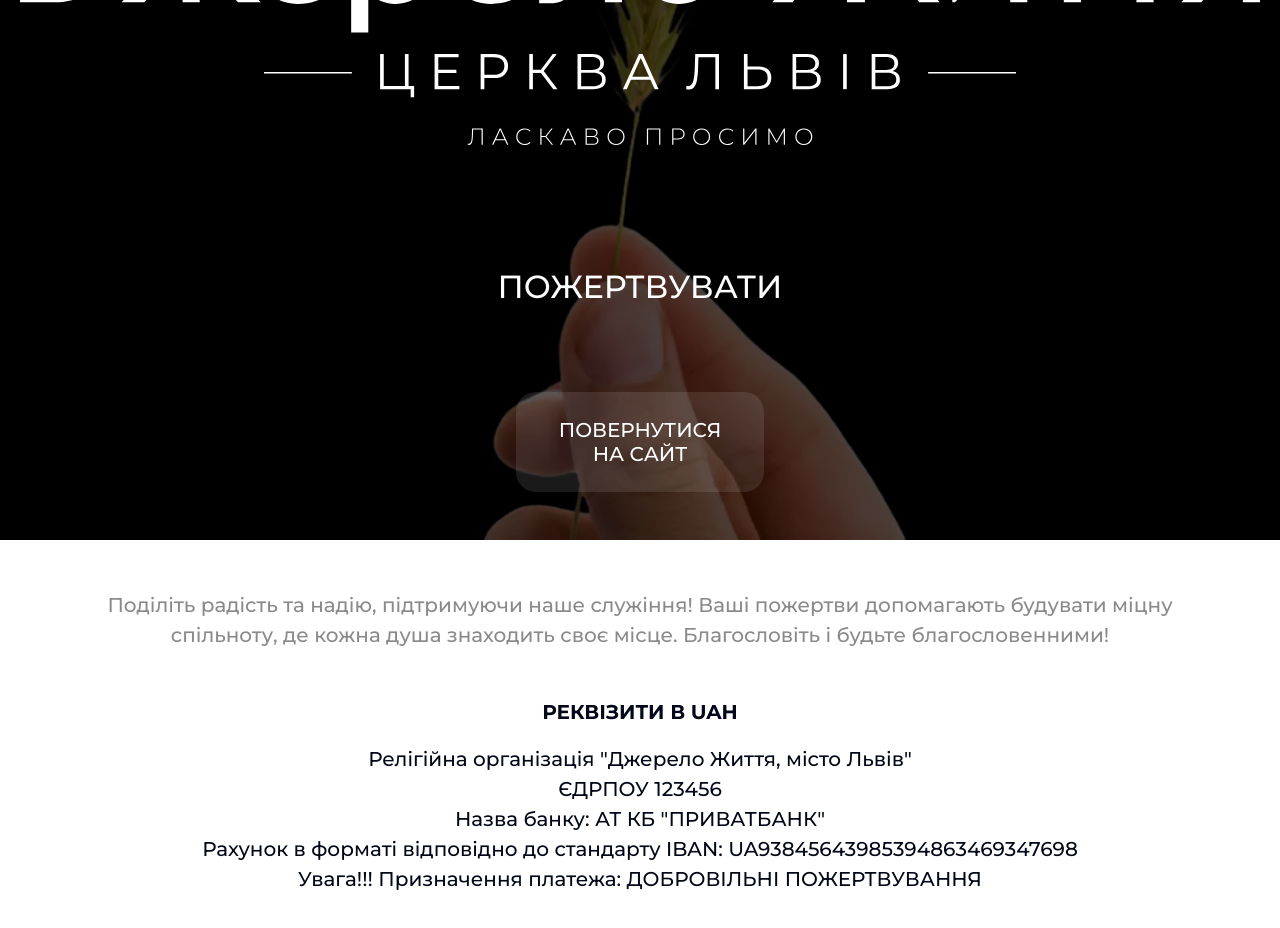
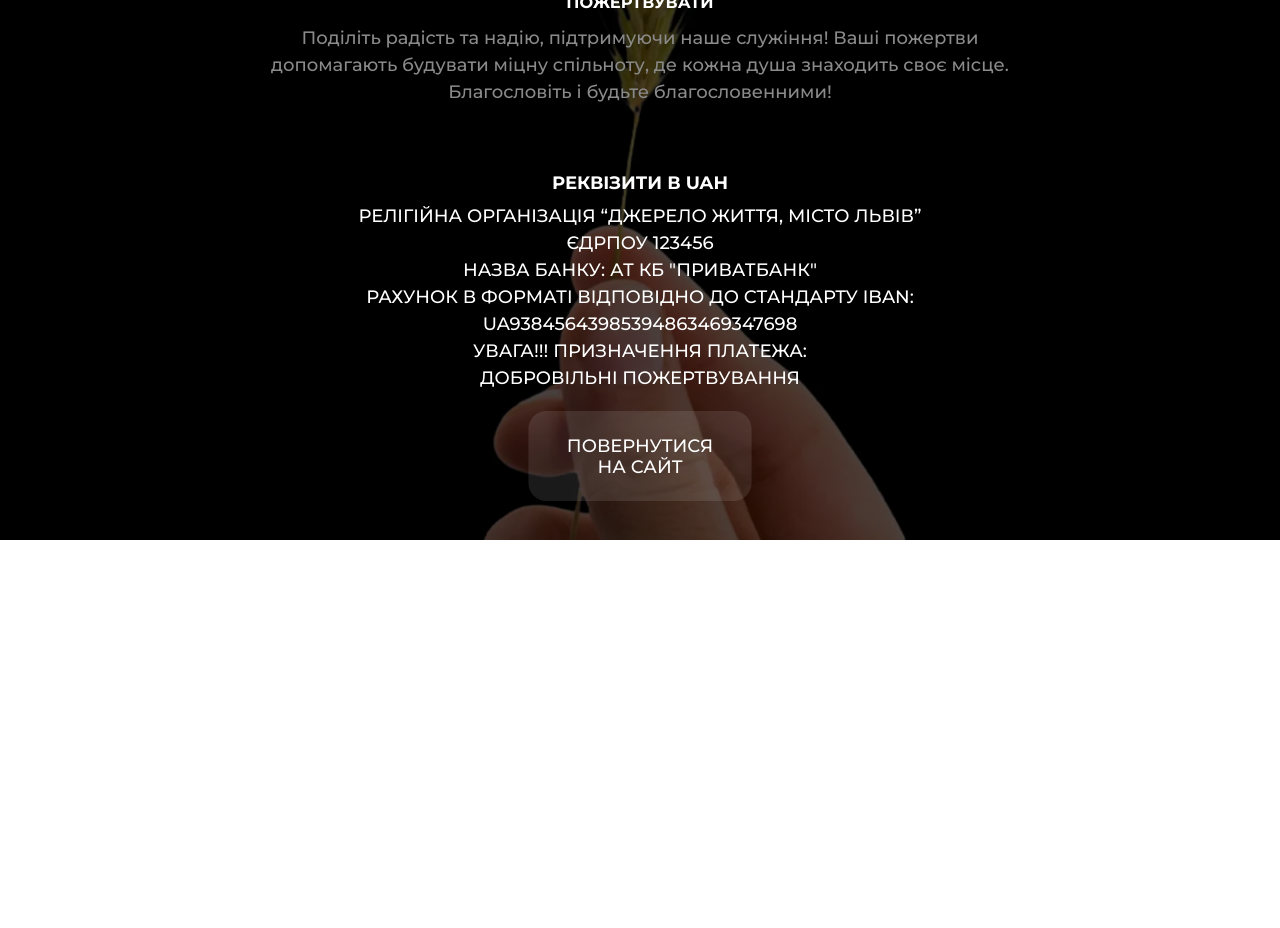
Before and after one commit to d-church/website, a Next.js app: page /uk/donate in a window 1280 px wide. Shown: the part 260-1188 px from the top of the page. After the commit the page ends 800 px from the top, so only its background shows below. Built offline with nearby package versions, Linux system fonts and the light colour scheme.

Commit message:
Donate page was reworkeda and h1 was for SEO added.

```diff
--- a/src/app/[locale]/donate/page.tsx
+++ b/src/app/[locale]/donate/page.tsx
@@ -1,10 +1,6 @@
 import { unstable_setRequestLocale } from "next-intl/server";
 
-import {
-  // OtherDonateMethods,
-  PreviewBlock,
-  WrapperQuoteBlock,
-} from "@/components/donate-page";
+import { MainHeaderBlock, PreviewBlock } from "@/components/donate-page";
 
 export default function DonatePage({
   params: { locale },
@@ -14,9 +10,8 @@ export default function DonatePage({
   unstable_setRequestLocale(locale);
   return (
     <>
+      <MainHeaderBlock />
       <PreviewBlock />
-      <WrapperQuoteBlock />
-      {/* <OtherDonateMethods /> */}
     </>
   );
 }
--- /dev/null
+++ b/src/components/donate-page/donation-header-block.tsx
@@ -0,0 +1,15 @@
+import { useTranslations } from "next-intl";
+
+export function DonationHeaderBlock() {
+  const t = useTranslations();
+  return (
+    <div className="3xl:scale-150 3xl:mt-[5rem] mt-[20px] text-center text-lg/[1.75rem] font-medium max-2xl:scale-90 xl:mt-0">
+      <p className="mb-[10px] font-bold uppercase">
+        {t("donate-page.preview-block.button-donate")}
+      </p>
+      <p className="max-w-[850px] text-gray lg:text-xl/[1.875rem]">
+        {t("donate-page.qr-codes-block.intro")}
+      </p>
+    </div>
+  );
+}
--- a/src/components/donate-page/iban-credentials-block.tsx
+++ b/src/components/donate-page/iban-credentials-block.tsx
@@ -3,19 +3,15 @@ import { useTranslations } from "next-intl";
 export function IbanCredentialsBlock() {
   const t = useTranslations();
   return (
-    <>
-      <p className="mb-[20px] text-xl/[1.5rem] font-bold">
+    <div className="3xl:scale-150 m-auto max-2xl:scale-90">
+      <p className="mb-[10px] mt-[50px] text-center text-xl/[1.5rem] font-bold">
         {t("donate-page.other-donate-methods.credentials.header")}
       </p>
-      <div className="text-center text-lg/[1.75rem] lg:text-xl/[1.875rem]">
-        <p>{t("donate-page.other-donate-methods.credentials.org-name")}</p>
-        <p>{t("donate-page.other-donate-methods.credentials.edrpou")}</p>
-        <p>{t("donate-page.other-donate-methods.credentials.bank-name")}</p>
-        <p>{t("donate-page.other-donate-methods.credentials.iban")}</p>
-        <p>
-          {t("donate-page.other-donate-methods.credentials.payment-purpose")}
+      <div className="max-w-[850px] text-center text-lg/[1.75rem] font-medium lg:text-xl/[1.875rem]">
+        <p className="whitespace-normal uppercase md:whitespace-pre-wrap">
+          {t("donate-page.other-donate-methods.credentials.inline")}
         </p>
       </div>
-    </>
+    </div>
   );
 }
--- a/src/components/donate-page/index.tsx
+++ b/src/components/donate-page/index.tsx
@@ -1,4 +1,4 @@
 export { OtherDonateMethods } from "./other-donate-methods";
 export { PreviewBlock } from "./preview-block";
 export { IbanCredentialsBlock } from "./iban-credentials-block";
-export { WrapperQuoteBlock } from "./wrapper-quote-block";
+export { MainHeaderBlock } from "./main-header-block";
--- /dev/null
+++ b/src/components/donate-page/main-header-block.tsx
@@ -0,0 +1,6 @@
+import { useTranslations } from "next-intl";
+
+export function MainHeaderBlock() {
+  const t = useTranslations("head.h1");
+  return <h1 className="sr-only">{t("donate")}</h1>;
+}
--- a/src/components/donate-page/preview-block.tsx
+++ b/src/components/donate-page/preview-block.tsx
@@ -1,8 +1,9 @@
+import { WrapperPreviewBlock } from "@components/wrapper-preview-block/wrapper-preview-block";
 import { useTranslations } from "next-intl";
 
-import { Button } from "../ui/button";
 import { Icons } from "../ui/icons";
-import { WrapperPreviewBlock } from "../wrapper-preview-block/wrapper-preview-block";
+import { DonationHeaderBlock } from "./donation-header-block";
+import { IbanCredentialsBlock } from "./iban-credentials-block";
 
 import { Link } from "@/app/navigation";
 import { clientUrl } from "@/utils/clientUrl";
@@ -11,32 +12,22 @@ export function PreviewBlock() {
   const t = useTranslations();
   return (
     <WrapperPreviewBlock>
-      <div className="container absolute z-10 flex h-full flex-col items-center pb-[3rem] pt-[3rem] text-white xl:justify-between xl:pt-[150px]">
+      <div className="container absolute z-10 flex h-full flex-col items-center justify-center pb-[3rem] text-white xl:justify-between xl:pt-[1.5rem]">
         <h1 className="hidden">{t("main-page.preview-block.title")}</h1>
         <p className="hidden">{t("main-page.preview-block.under-title")}</p>
         <p className="hidden">{t("main-page.preview-block.welcome-text")}</p>
-        <div className="hidden xl:block">
+        <div className="3xl:scale-100 hidden scale-75 xl:block">
           <Icons.textTitle className="w-full" />
-          <Icons.textUnderTitle className="w-full xl:mt-[20px]" />
-          <Icons.textWelcome className="w-full xl:mt-[30px]" />
+          <Icons.textUnderTitle className="w-full" />
+          <Icons.textWelcome className="w-full xl:mt-[15px]" />
         </div>
-        <Icons.textMobile className="w-full xl:hidden" />
-        <div className="mt-[60px] flex h-full flex-col justify-between xl:mt-[100px]">
-          <Button
-            disabled
-            className="w-[250px] cursor-default self-center border-0 px-[20px] py-[10px] text-2xl/[1.75rem] font-medium  hover:bg-transparent hover:text-white md:px-[38px] xl:mt-0 xl:w-[332px] xl:py-[24px] xl:text-[2rem]/[2.25rem]  2xl:w-[415px] 2xl:py-[38px] 2xl:text-[2.375rem]/[2.875rem]"
-            variant="standard"
-            asChild
-          >
-            <Link
-              className="h-[3.125rem] rounded-[42px] uppercase  xl:h-[5.25rem]"
-              // href={clientUrl.donateUA("")}
-              href=""
-            >
-              {t("donate-page.preview-block.button-donate")}
-            </Link>
-          </Button>
-          <div className="flex flex-col justify-center gap-[20px] xl:flex-row xl:gap-[50px]">
+        <Icons.textMobile className="mt-[50px] w-full xl:hidden" />
+        <div className="flex h-full flex-col">
+          <div className="flex h-full flex-col">
+            <DonationHeaderBlock />
+            <IbanCredentialsBlock />
+          </div>
+          <div className="mt-auto flex flex-col justify-center gap-[20px] xl:flex-row xl:gap-[50px]">
             <Link href={clientUrl.donateTransfer} className="hidden">
               <div className="flex h-[100px] w-[248px] flex-col items-center justify-center rounded-[20px] bg-white bg-opacity-10 py-[26px] text-center text-xl/[1.5rem] font-medium uppercase transition-colors hover:bg-opacity-25">
                 <p className="whitespace-pre-wrap">
@@ -50,7 +41,7 @@ export function PreviewBlock() {
               </div>
             </Link>
             <Link href={"//" + clientUrl.domain}>
-              <div className="flex h-[100px] w-[248px] flex-col items-center  justify-center rounded-[20px] bg-white bg-opacity-10 py-[26px] text-center text-xl/[1.5rem] font-medium uppercase transition-colors hover:bg-opacity-25">
+              <div className="3xl:scale-120 mx-auto flex h-[100px] w-[248px] scale-90 flex-col items-center justify-center rounded-[20px] bg-white bg-opacity-10 py-[26px] text-center text-xl/[1.5rem] font-medium uppercase transition-colors hover:bg-opacity-25">
                 <p className="whitespace-pre-wrap">
                   {t("donate-page.preview-block.button-return-to-main-page")}
                 </p>
--- a/src/components/donate-page/wrapper-quote-block.tsx
+++ /dev/null
@@ -1,16 +0,0 @@
-import { useTranslations } from "next-intl";
-
-import { IbanCredentialsBlock } from "./iban-credentials-block";
-
-export function WrapperQuoteBlock() {
-  const t = useTranslations();
-  return (
-    <div className="container flex flex-col items-center pb-[100px] font-medium">
-      <p className="mt-[50px] pb-[50px] text-center text-xl/[1.875rem] text-gray xl:w-[1070px]">
-        {t("donate-page.qr-codes-block.intro")}
-      </p>
-      {/* <QrCodesBlock /> */}
-      <IbanCredentialsBlock />
-    </div>
-  );
-}
--- a/src/lib/i18n/translation/uk.json
+++ b/src/lib/i18n/translation/uk.json
@@ -10,7 +10,8 @@
       "main": "Церква - Джерело життя",
       "jesus": "Ісус - Джерело життя",
       "about": "Про нас - Джерело життя",
-      "contacts": "Контакти - Джерело життя"
+      "contacts": "Контакти - Джерело життя",
+      "donate": "Пожертви - Джерело життя"
     }
   },
   "header": {
@@ -171,7 +172,8 @@
         "edrpou": "ЄДРПОУ 123456",
         "bank-name": "Назва банку: АТ КБ \"ПРИВАТБАНК\"",
         "iban": "Рахунок в форматi вiдповiдно до стандарту IBAN: UA93845643985394863469347698",
-        "payment-purpose": "Увага!!! Призначення платежа: ДОБРОВІЛЬНІ ПОЖЕРТВУВАННЯ"
+        "payment-purpose": "Увага!!! Призначення платежа: ДОБРОВІЛЬНІ ПОЖЕРТВУВАННЯ",
+        "inline": "Релiгiйна органiзацiя “Джерело Життя, місто Львів”\nЄДРПОУ 123456\nНазва банку: АТ КБ \"ПРИВАТБАНК\"\nРахунок в форматi вiдповiдно до стандарту IBAN: UA93845643985394863469347698\nУвага!!! Призначення платежа:\nДОБРОВiЛЬНi ПОЖЕРТВУВАННЯ"
       }
     }
   },
--- a/tailwind.config.ts
+++ b/tailwind.config.ts
@@ -18,6 +18,10 @@ const config = {
       },
     },
     extend: {
+      screens: {
+        "2xl": "1660px",
+        "3xl": "2020px",
+      },
       colors: {
         border: "var(--border)",
         input: "var(--input)",
```
